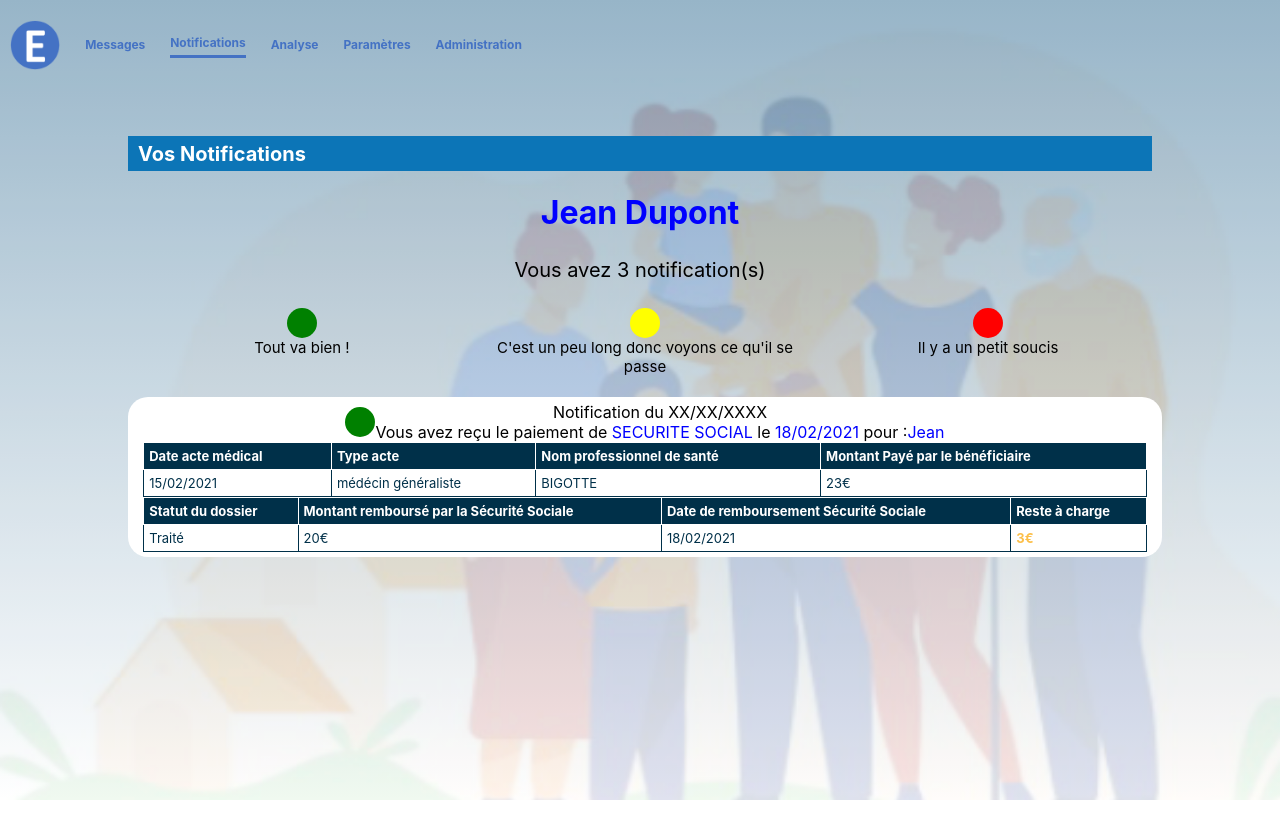
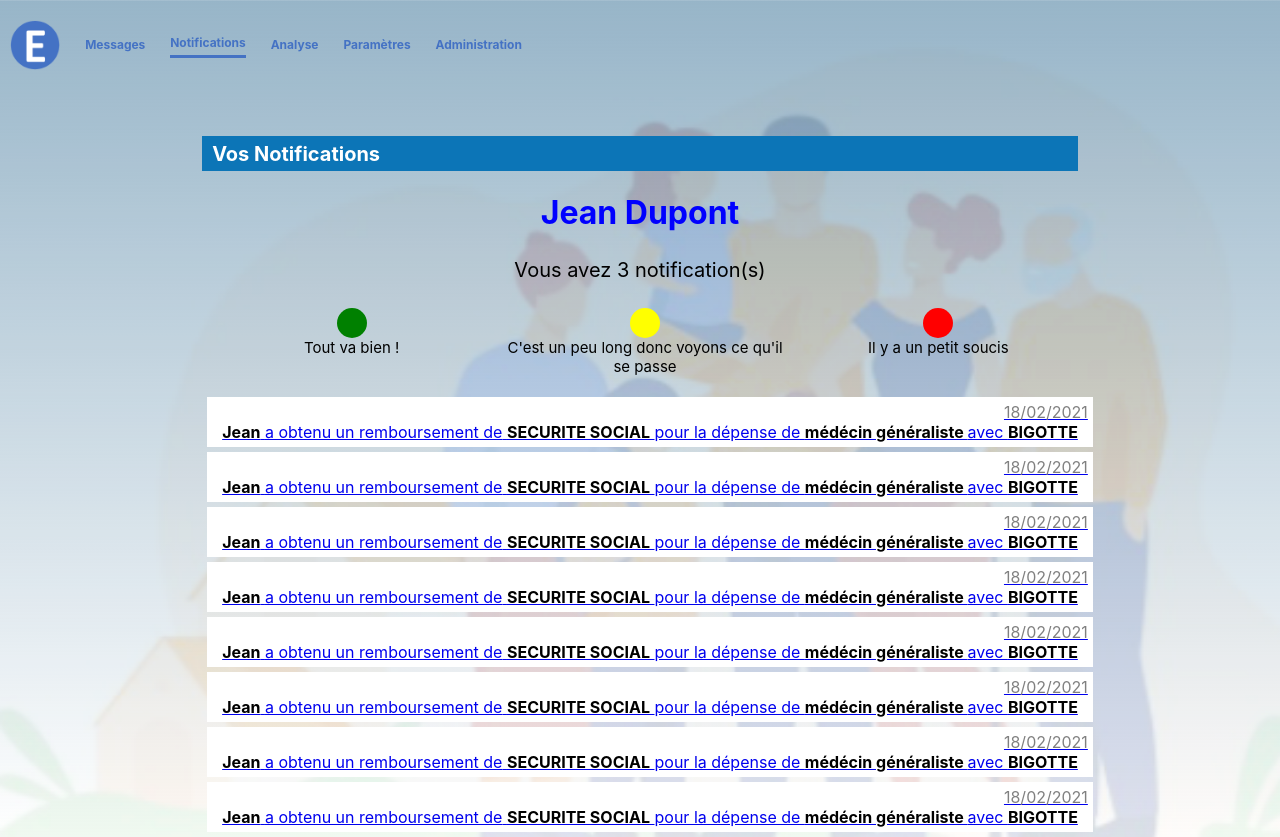
Before and after one commit to WildCodeSchool/remoteFR-R2dwild-P3-secuel-front, a React (Create React App) app: page /notification in a window 1280 px wide. Before the commit the page ends 800 px from the top, so only its background shows below. Built offline with nearby package versions, Linux system fonts and the light colour scheme.

Commit message:
add notif compo to fill notif screen

```diff
--- /dev/null
+++ b/src/components/NotificationCompo.css
@@ -0,0 +1,21 @@
+.barGreen {
+  background-color:white;
+  height: auto;
+  padding: 5px;
+  margin: 5px;
+  width: 100%;
+  justify-content: center;
+}
+
+
+.barRed {
+  background-color:red;
+  height: 5vh;
+  width: 1vh;
+  justify-content: left;
+}
+
+.dateRemboursement {
+  text-align: right;
+  color: red
+}
--- /dev/null
+++ b/src/components/NotificationCompo.js
@@ -0,0 +1,53 @@
+import React from 'react'
+import { Link } from 'react-router-dom'
+
+import eventArray from '../data/fakejson/fakedata.json'
+import './NotificationCompo.css'
+
+export default function NotificationCompo() {
+  //définit la couleur de la notification soit Vert/Jeune ou Rouge
+  // const statusNotif =
+  //   eventArray
+  //     .filter(data => data['prénom'] === 'Jean')
+  //     .filter(data => data['Statut du dossier']) === 'Traité'
+  //     ? 'barGreen'
+  //     : eventArray
+  //         .filter(data => data['prénom'] === 'Jean')
+  //         .filter(
+  //           (data => data['Statut du dossier']) === 'en cours de traitement'
+  //         )
+  //         .filter((data => data['RECUPERATION TYPE INCIDENT']) != '-')
+  //     ? 'barYellow'
+  //     : 'barRed'
+
+  return (
+    <Link to={eventArray}>
+      <div className='barGreen'>
+        <div className='dateRemboursement'>
+          {/* <span style={{ color: 'grey' }}> */}
+          {eventArray[0]['date de remboursement']}
+          {/* </span>{' '} */}
+        </div>
+        <div>
+          <span style={{ fontWeight: 'bold', color: 'black' }}>
+            {eventArray[3]['prénom']}
+          </span>{' '}
+          a obtenu un remboursement de{'    '}
+          <span style={{ fontWeight: 'bold', color: 'black' }}>
+            {eventArray[0]['Payeur']}
+          </span>
+          {'    '}
+          pour la dépense de {'    '}
+          <span style={{ fontWeight: 'bold', color: 'black' }}>
+            {eventArray[0]['Type acte']}
+          </span>
+          {'    '}
+          avec {'    '}
+          <span style={{ fontWeight: 'bold', color: 'black' }}>
+            {eventArray[0]['Nom professionnel de santé']}
+          </span>
+        </div>
+      </div>
+    </Link>
+  )
+}
--- a/src/screen/Notification.css
+++ b/src/screen/Notification.css
@@ -1,9 +1,3 @@
-.notifBody {
-  /* background-color: white;
-  opacity: 0.8; */
-  width: 80%;
-  height: auto;
-}
 
 #titreNotif{
 background-color:#0C75B7;
@@ -83,25 +77,29 @@ padding-left:10px;
   justify-content: space-between;
  }
 
-.notifHeader {
+/* .notifHeader {
   display: flex;
   flex-direction: row;
   align-items: center;
-}
+} */
+
 
 .notifList {
   display: flex;
-  flex-direction: column;
+  flex-direction: raw;
   justify-content: center;
-  align-items: center;
-  padding : 5px;
-  margin-top: 5px;
-  margin-bottom: 10px;
-  margin-right: 10%;
-  width: 100%;
-  height: auto;
+  height: 20px;
+  width: auto;
   background-color: white;
-  border-radius: 20px;
+  border-left: 6px solid green;
+  padding: 10px;
+}
+
+/* .notifList :hover{
+  background-color: red;
+} */
+.containerNotif :hover {
+  background-color: rgb(241, 241, 241);
 }
 
 table, tr, td, th {
@@ -122,7 +120,26 @@ table {
 
 .notifListHeader {
   list-style-type: none;
-  margin-top: 0px;
-  margin-bottom: 0px;
+  width: 100%;
   padding: 0px;
 }
+
+.barYellow {
+  background-color:yellow;
+  height: 5vh;
+  width: 1vh;
+  justify-content: left;
+}
+
+.barRed {
+  background-color:red;
+  height: 5vh;
+  width: 1vh;
+  justify-content: left;
+}
+
+.dateRemboursement {
+  margin: auto;
+  text-align: right;
+  color : grey
+}
--- a/src/screen/Notification.js
+++ b/src/screen/Notification.js
@@ -1,9 +1,14 @@
 import eventArray from '../data/fakejson/fakedata.json'
+import NotificationCompo from '../components/NotificationCompo'
+
+// import React, { useState, Component } from 'react'
 
 import 'react-datepicker/dist/react-datepicker.css'
 import './Notification.css'
 
 const Notification = () => {
+  // const [notif, setNotif] = useState('')
+
   const statusNotif =
     eventArray.filter(
       data => data['prénom'] === 'Lucas' && data['ENVOI DE NOTIFICATION']
@@ -14,7 +19,7 @@ const Notification = () => {
       : 'aucune'
 
   return (
-    // Body du composant
+    <div>
       <div className='notifBody'>
         <h1 id='titreNotif'>Vos Notifications</h1>
         <h1>
@@ -46,104 +51,25 @@ const Notification = () => {
             <li className='textLegend'>Il y a un petit soucis</li>
           </ul>
         </ul>
-      <section className='notifList'>
-        <section className='notifHeader'>
-          {/* Pour ajouter une icone de statut sur l'évenement  */}
+        {/* <div className='containerNotif'> */}
+        {/* <div className='notifList'>
             {eventArray
               .filter(data => data['prénom'] === 'Jean')
               .filter(data => data['ENVOI DE NOTIFICATION']) != null ? (
-            <div className='starGreen'></div>
+              <div className='barGreen'></div>
             ) : (
-            <div className='starRed'></div>
+              <div className='barYellow'></div>
             )}
-
-          {/* Informations d'entête de la notification */}
-          <ul className='notifListHeader'>
-            <li>Notification du XX/XX/XXXX</li>
-            <li>
-              Vous avez reçu le paiement de{' '}
-              <span style={{ color: 'blue' }}>{eventArray[0]['Payeur']}</span>{' '}
-              le{' '}
-              <span style={{ color: 'blue' }}>
-                {eventArray[0]['date de remboursement']}
-              </span>{' '}
-              pour :
-              <span style={{ color: 'blue' }}>{eventArray[0]['prénom']}</span>
-            </li>
-          </ul>
-        </section>
-        {/* Tableau des données détaillées de remboursement(s) */}
-        <table>
-          <thead>
-            <tr>
-              <th>Date acte médical</th>
-              <th>Type acte</th>
-              <th>Nom professionnel de santé</th>
-              <th>Montant Payé par le bénéficiaire</th>
-            </tr>
-          </thead>
-          <tbody>
-            <tr>
-              <td>
-                <span style={{ color: '#003049' }}>
-                  {eventArray[0]['date acte médicale']}
-                </span>
-              </td>
-              <td>
-                <span style={{ color: '#003049' }}>
-                  {eventArray[0]['Type acte']}
-                </span>
-              </td>
-              <td>
-                <span style={{ color: '#003049' }}>
-                  {eventArray[0]['Nom professionnel de santé']}
-                </span>
-              </td>
-              <td>
-                <span style={{ color: '#003049' }}>
-                  {eventArray[0]['Montant Payé']}€
-                </span>
-              </td>
-            </tr>
-          </tbody>
-        </table>
-        <table>
-          <thead>
-            <tr>
-              <th>Statut du dossier </th>
-              <th>Montant remboursé par la Sécurité Sociale</th>
-              <th>Date de remboursement Sécurité Sociale</th>
-              <th>Reste à charge</th>
-            </tr>
-          </thead>
-          <tbody>
-            <tr>
-              <td>
-                <span style={{ color: '#003049' }}>
-                  {eventArray[0]['Statut du dossier']}
-                </span>
-              </td>
-              <td>
-                <span style={{ color: '#003049' }}>
-                  {eventArray[0]['Montant remboursé']}€
-                </span>
-              </td>
-              <td>
-                <span style={{ color: '#003049' }}>
-                  {eventArray[0]['date de remboursement']}
-                </span>
-              </td>
-              <td>
-                <span style={{ color: '#FCBF49', fontWeight: 'bolder' }}>
-                  {parseInt(eventArray[0]['Montant Payé']) -
-                    parseInt(eventArray[0]['Montant remboursé'])}
-                  €
-                </span>
-              </td>
-            </tr>
-          </tbody>
-        </table>
-      </section>
+          </div> */}
+        <div>
+          {eventArray
+            .filter(data => data['prénom'] === 'Lea')
+            .map(a => (
+              <NotificationCompo {...a} key={a.id} />
+            ))}
+        </div>
+        {/* </div> */}
+      </div>
     </div>
   )
 }
```
Lines whose indentation alone changed are shown as unchanged.
